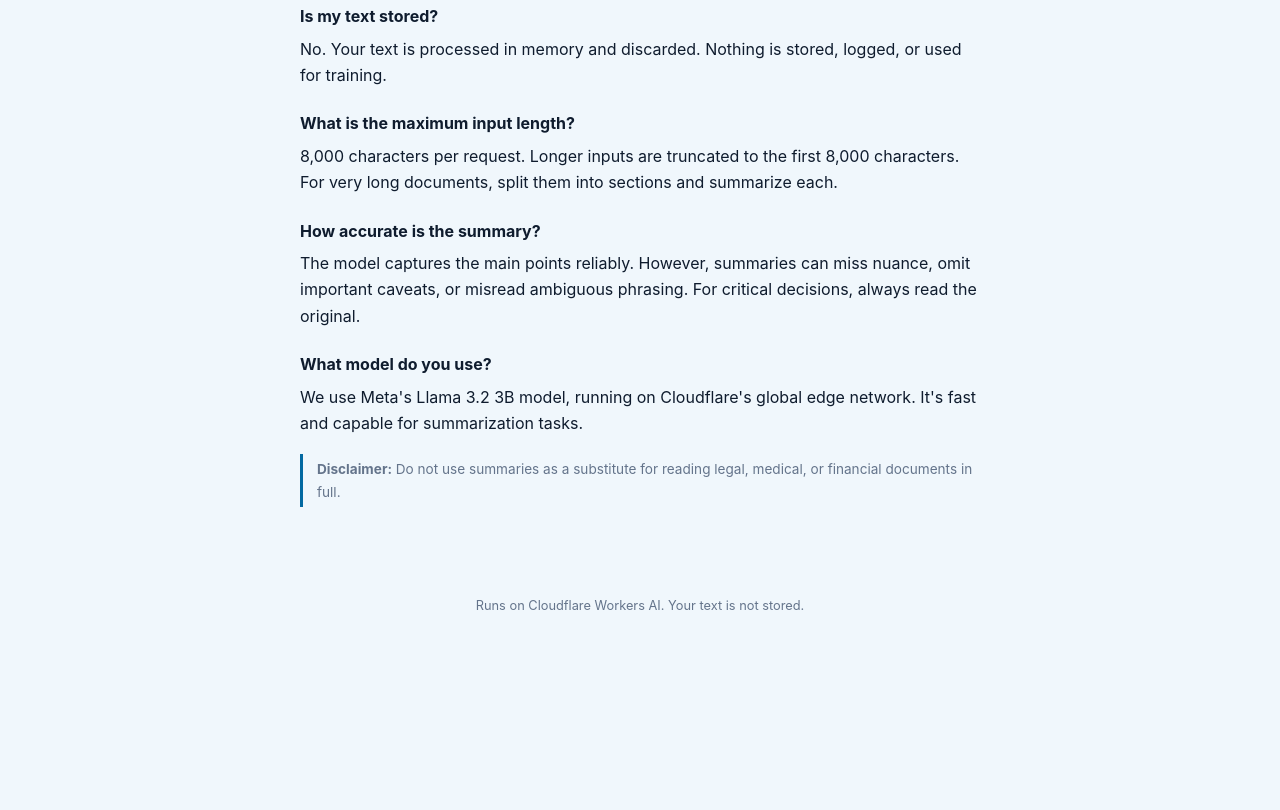
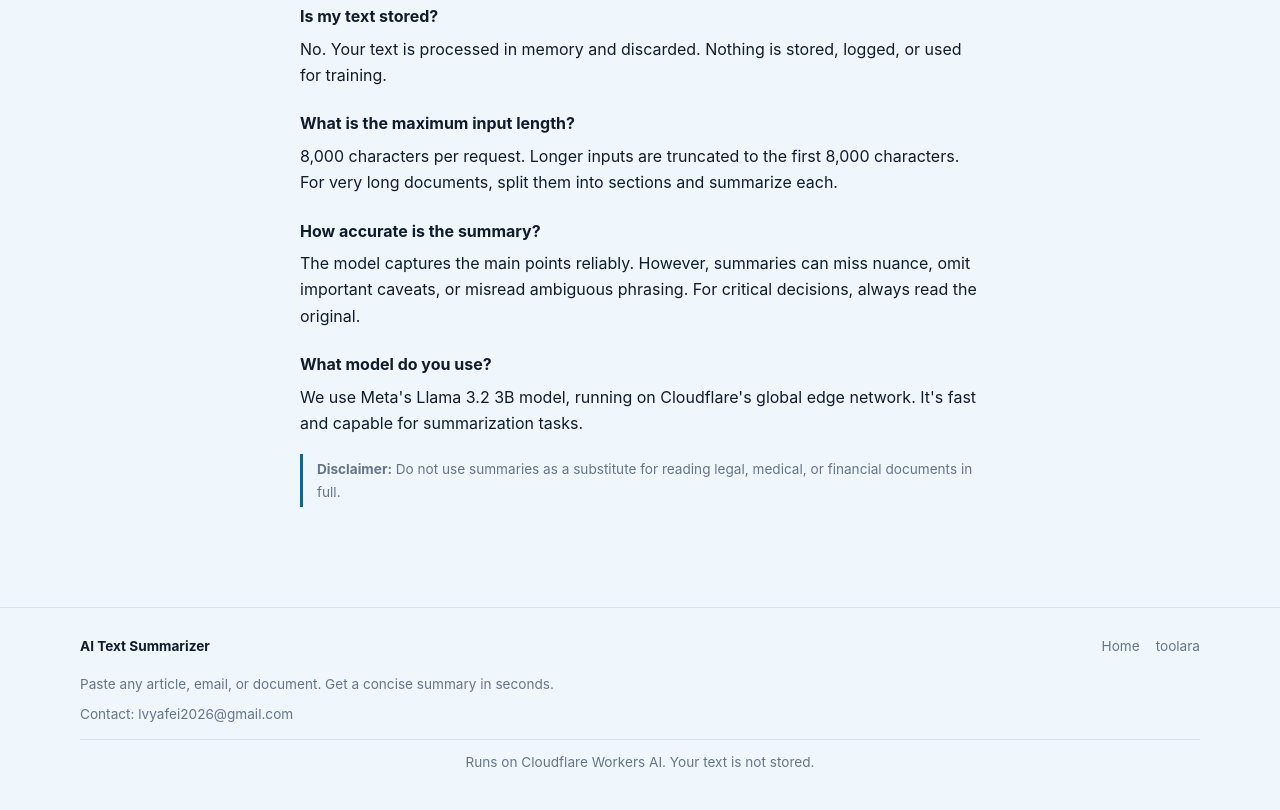
Before and after one commit to lvyafei2026-coder/ai-text-summarizer, a website: page public/index.html in a window 1280 px wide. Shown: the part 1520-2330 px from the top of the page. Before the commit the page ends 2184 px from the top, so only its background shows below. Drawn offline with Linux system fonts and the light colour scheme.

```diff
--- a/public/css/style.css
+++ b/public/css/style.css
@@ -125,3 +125,16 @@
   .site-nav { width: 100%; justify-content: space-between; gap: 8px; }
   .site-nav select { min-width: 118px; }
 }
+
+.site-footer { margin-top: 36px; padding: 28px 20px 36px; border-top: 1px solid var(--border, rgba(100,116,139,0.25)); color: var(--muted, #64748b); font-size: 0.85rem; line-height: 1.6; }
+.site-footer-inner { max-width: 1120px; margin: 0 auto; }
+.site-footer-details { text-align: left; }
+.site-footer-top { display: flex; align-items: center; justify-content: space-between; gap: 16px; flex-wrap: wrap; }
+.site-footer-brand { color: var(--text, #0f1c2e); font-weight: 700; text-decoration: none; }
+.site-footer-nav { display: flex; align-items: center; gap: 16px; flex-wrap: wrap; }
+.site-footer a { color: inherit; text-decoration: none; }
+.site-footer a:hover { color: var(--accent, #2563eb); text-decoration: underline; }
+.site-footer-description { max-width: 760px; margin: 16px 0 8px; }
+.site-footer-contact { margin: 8px 0; }
+.site-footer-privacy { margin: 14px 0 0; padding-top: 12px; border-top: 1px solid var(--border, rgba(100,116,139,0.25)); }
+@media (max-width: 560px) { .site-footer-top { align-items: flex-start; flex-direction: column; gap: 10px; } .site-footer-nav { gap: 12px; } }
--- a/public/index.html
+++ b/public/index.html
@@ -124,7 +124,17 @@
   </section>
 </main>
 
-<footer class="footer" data-i18n="footer">Runs on Cloudflare Workers AI. Your text is not stored.</footer>
+<footer class="footer site-footer">
+<div class="site-footer-inner"><div class="site-footer-details">
+<div class="site-footer-top">
+<span class="site-footer-brand" data-i18n="title">AI Text Summarizer</span>
+<nav class="site-footer-nav" aria-label="Quick navigation"><a href="/">Home</a><a href="https://toolara.dev/">toolara</a></nav>
+</div>
+<p class="site-footer-description" data-i18n="subtitle">Paste any article, email, or document. Get a concise summary in seconds.</p>
+<p class="site-footer-contact"><span>Contact:</span> <a href="mailto:lvyafei2026@gmail.com">lvyafei2026@gmail.com</a></p>
+</div><p class="site-footer-privacy" data-i18n="footer">Runs on Cloudflare Workers AI. Your text is not stored.</p>
+</div>
+</footer>
 
 <script src="/js/i18n.js"></script>
 <script src="/js/app.js"></script>
```
